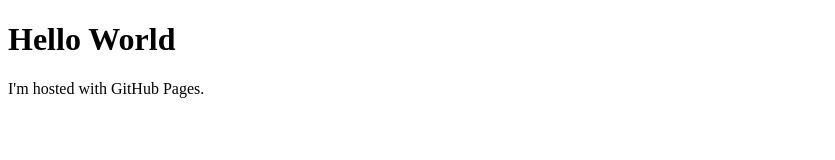
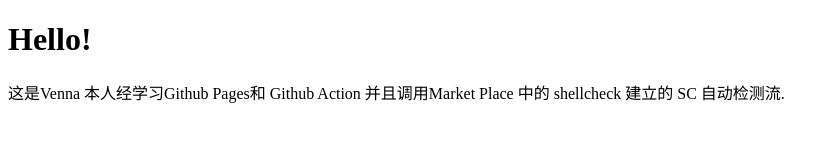
Before and after one commit to Autumn0716/Autumn0716.github.io, a plain HTML site: page index.html in a window 1280 px wide. Shown: the whole page, without its empty margins (0-835 px from the left). Drawn offline with Linux system fonts and the light colour scheme.

Commit message:
Update index.html

```diff
--- a/index.html
+++ b/index.html
@@ -1,7 +1,7 @@
 <!DOCTYPE html>
 <html>
 <body>
-<h1>Hello World</h1>
-<p>I'm hosted with GitHub Pages.</p>
+<h1>Hello!</h1>
+<p>这是Venna 本人经学习Github Pages和 Github Action 并且调用Market Place 中的 shellcheck 建立的 SC 自动检测流.</p>
 </body>
 </html>
```
